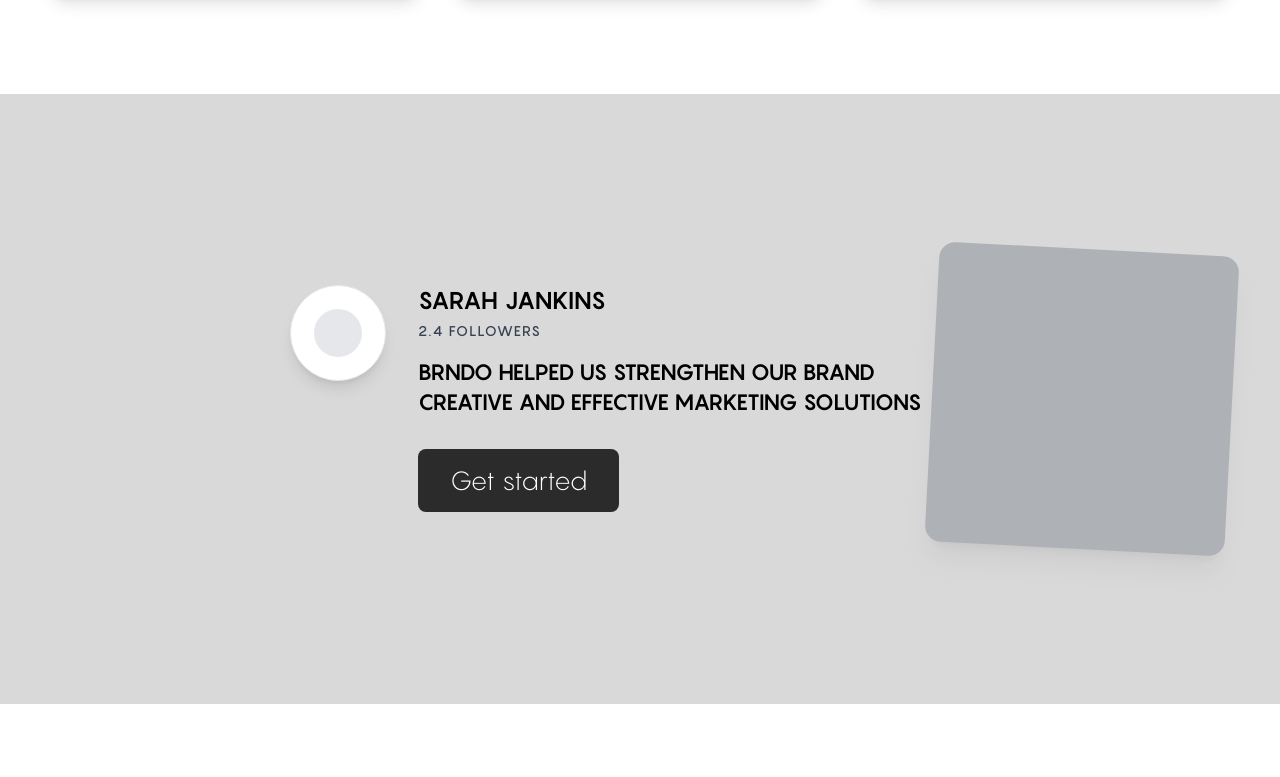
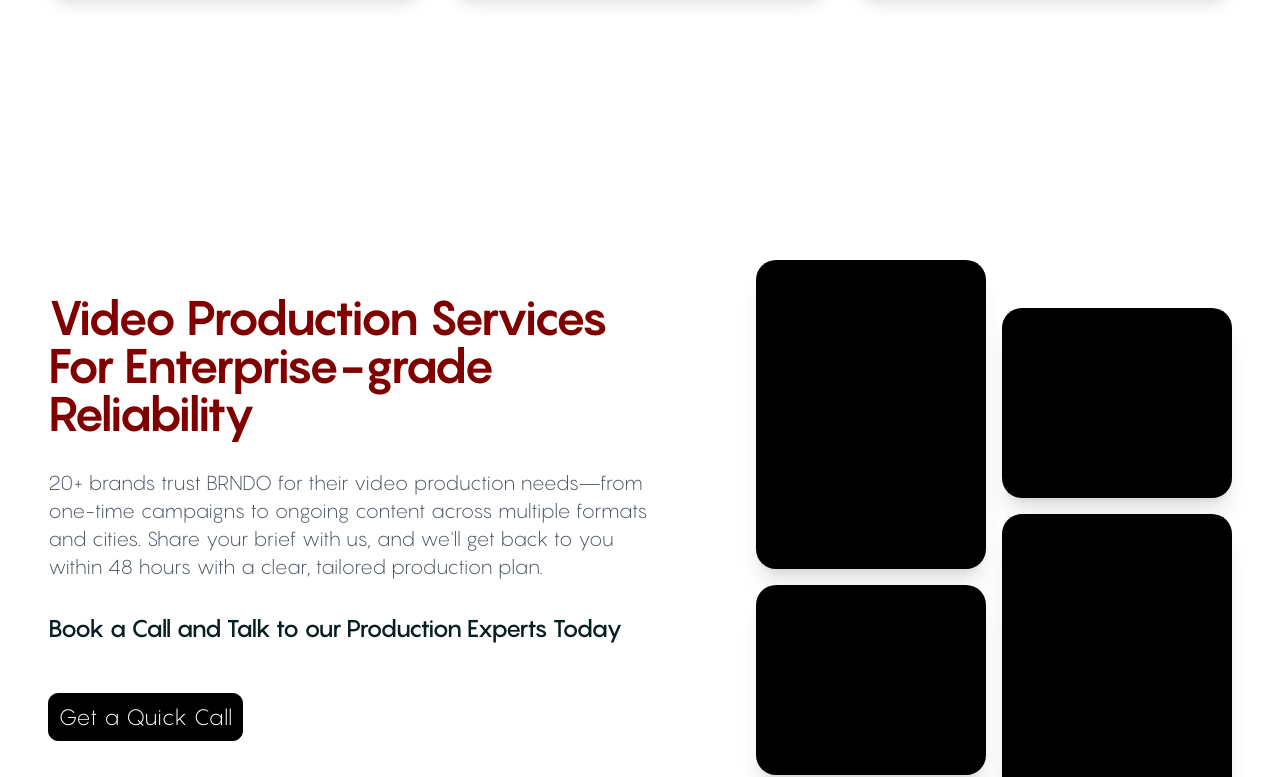
Before and after one commit to amanaanubhav/brndo.in, a Next.js app: page /video-shoot in a window 1280 px wide. Shown: the part 3410-4187 px from the top of the page. Built offline with nearby package versions, Linux system fonts and the light colour scheme.

Commit message:
feat: create video-shoot page with Hero, Reels, MediaPlayback, and FAQ sections

```diff
--- a/src/app/(pages)/video-shoot/page.jsx
+++ b/src/app/(pages)/video-shoot/page.jsx
@@ -4,10 +4,10 @@ import Hero from '@/features/video-shoot/Hero';
 import Reels from '@/features/video-shoot/Reels';
 import MediaPlayback from '@/features/video-shoot/MediaPlayback';
 import WorkGrid from '@/features/video-shoot/WorkGrid';
-import Testimonial from '@/features/video-shoot/Testimonial';
 import EnterpriseReliability from '@/features/video-shoot/EnterpriseReliability';
 import HowItWorks from '@/features/video-shoot/HowItWorks';
 import FAQ from '@/features/faq/FAQ';
+import GlobalGradient from '@/components/ui/GlobalGradient';
 import { faqsData } from '@/data/faqs';
 
 export const metadata = {
@@ -24,7 +24,6 @@ export default function VideoShootPage() {
       <Reels />
       <MediaPlayback />
       <WorkGrid />
-      <Testimonial />
       <EnterpriseReliability />
       <HowItWorks />
 
@@ -32,6 +31,10 @@ export default function VideoShootPage() {
         <FAQ data={faqsData.videoShoot} showCta={false} />
       </div>
 
+      <section className="w-full px-4 md:px-12 py-12 md:py-24">
+        <GlobalGradient className="w-full h-[400px] md:h-[600px] rounded-[20px]" />
+      </section>
+
       <Footer2 />
     </div>
   );
--- a/src/features/video-shoot/Testimonial.jsx
+++ /dev/null
@@ -1,46 +0,0 @@
-export default function Testimonial() {
-  return (
-    <section className="w-full py-24 px-4 md:px-12 bg-[#D9D9D9] flex flex-col items-center justify-center overflow-hidden">
-      <div className="w-full max-w-[1280px] h-auto min-h-[418px] relative rounded-3xl bg-[#D9D9D9] flex flex-col md:flex-row items-center justify-center gap-12 md:gap-24">
-
-        {/* Testimonial Card */}
-        <div className="relative w-full max-w-[700px] flex flex-col md:flex-row items-center md:items-start gap-8 z-10">
-
-          {/* Avatar Area */}
-          <div className="flex flex-col items-center gap-4">
-            <div className="w-24 h-24 rounded-full bg-white flex items-center justify-center shadow-lg border border-gray-200">
-               {/* Avatar placeholder icon */}
-               <div className="w-12 h-12 bg-gray-200 rounded-full" />
-            </div>
-          </div>
-
-          {/* Text Content */}
-          <div className="flex flex-col gap-4 text-center md:text-left">
-            <div>
-              <h4 className="font-pangram text-2xl font-bold text-black uppercase tracking-wide">
-                SARAH JANKINS
-              </h4>
-              <p className="font-pangram text-sm font-medium text-gray-700 uppercase tracking-widest mt-1">
-                2.4 FOLLOWERS
-              </p>
-            </div>
-
-            <p className="font-pangram text-2xl md:text-[22px] font-bold text-black leading-snug uppercase max-w-lg">
-              BRNDO HELPED US STRENGTHEN OUR BRAND CREATIVE AND EFFECTIVE MARKETING SOLUTIONS
-            </p>
-
-            <div className="mt-4 flex justify-center md:justify-start">
-              <button className="bg-[#2B2B2B] hover:bg-black text-white font-pangram font-[336] text-[26px] py-3 px-8 rounded-lg transition-colors">
-                Get started
-              </button>
-            </div>
-          </div>
-
-        </div>
-
-        {/* Gray decorative shape / image placeholder (as seen in Figma "Rectangle 32" "Rectangle 85") */}
-        <div className="hidden md:block absolute right-0 top-1/2 -translate-y-1/2 w-[300px] h-[300px] bg-gray-400 rounded-2xl shadow-xl rotate-3 opacity-50 mix-blend-multiply pointer-events-none"></div>
-      </div>
-    </section>
-  );
-}
```
